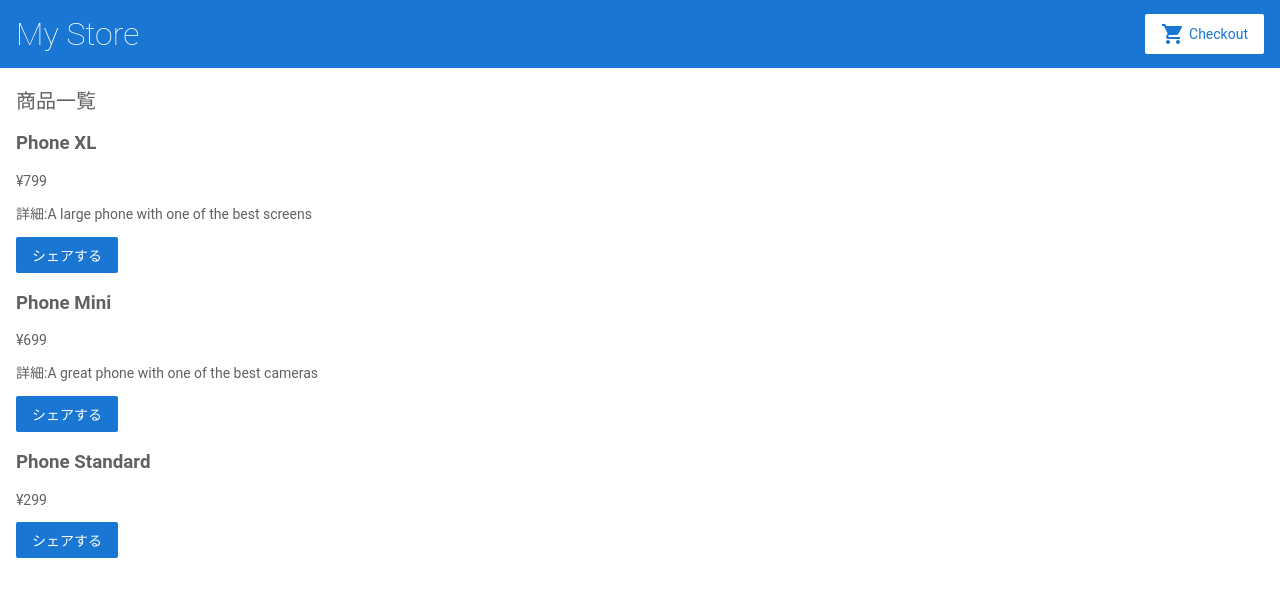
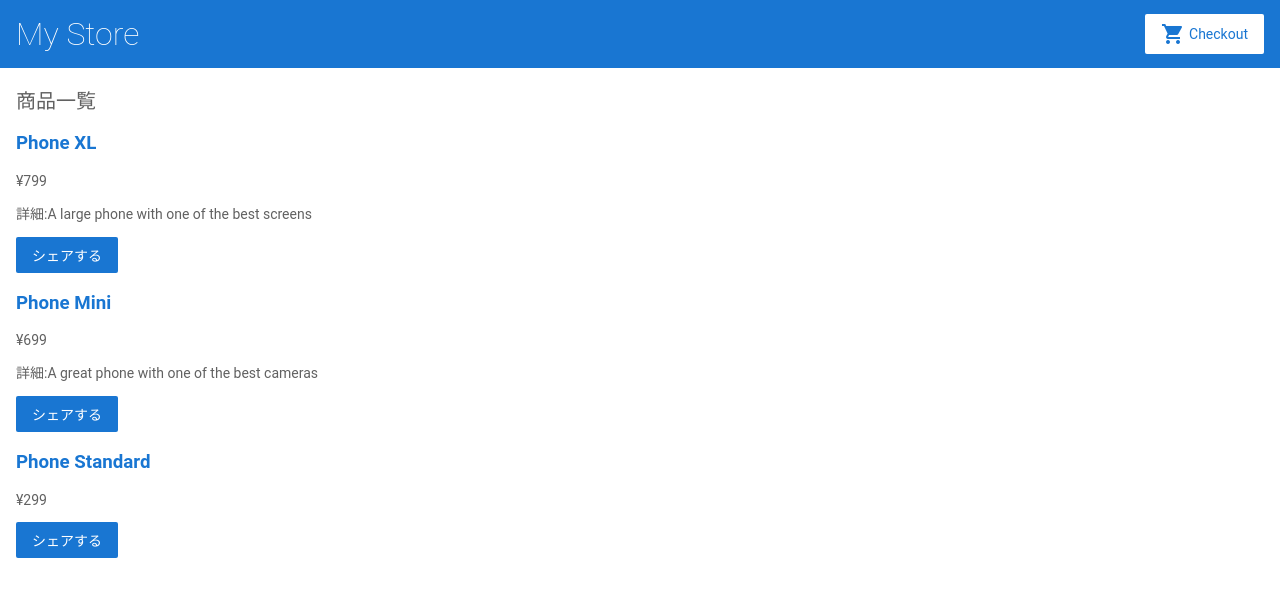
Before and after one commit to cazukt/coo-kt-ohveng, an Angular app: page / in a window 1280 px wide. Shown: the top 596 px of the page. Built offline with nearby package versions, Linux system fonts and the light colour scheme.

Commit message:
1 file modified

```diff
--- a/src/app/product-list/product-list.component.html
+++ b/src/app/product-list/product-list.component.html
@@ -1,9 +1,12 @@
 <h2>商品一覧</h2>
 <div *ngFor="let product of products">
-  <a [title]="product.name + ' の詳細はこちら'">
-      <h3>{{product.name}}</h3>
-  </a>
-  <p>¥{{product.price}}</p>
+  <h3>
+    <a [title]="product.name + ' の詳細はこちら'">
+      {{product.name}}
+    </a>
+  </h3>
+
+<p>¥{{product.price}}</p>
 
   <p *ngIf="product.description">
     詳細:{{product.description}}
```
